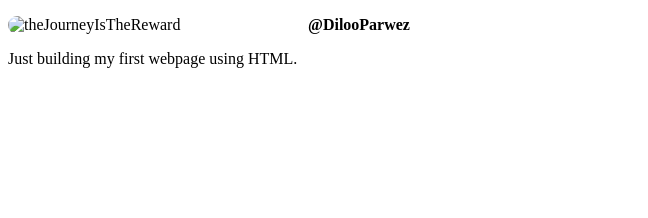
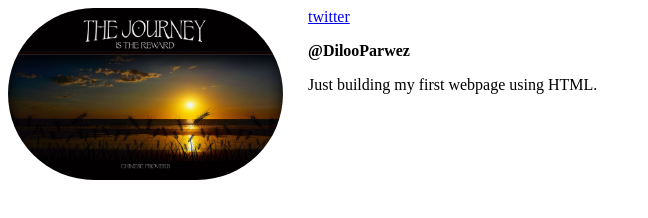
Before and after one commit to Parwez-007/html, a plain HTML site: page index.html in a window 1280 px wide. Shown: the whole page, without its empty margins (0-648 px from the left). Drawn offline with Linux system fonts and the light colour scheme.

Commit message:
Progress..

```diff
--- a/index.html
+++ b/index.html
@@ -17,7 +17,8 @@
     </style>
   </head>
   <body>
-    <img src="images/Journey Reward.jpg" alt="theJourneyIsTheReward" />
+    <a href="https://twitter.com" target="_blank">twitter</a>
+    <img src="images/JourneyReward.jpg" alt="theJourneyIsTheReward" />
     <p class="username">@DilooParwez</p>
     <p>Just building my first webpage using HTML.</p>
   </body>
```
Also changed, not shown: html_default.html (added, +13 -0 lines).
